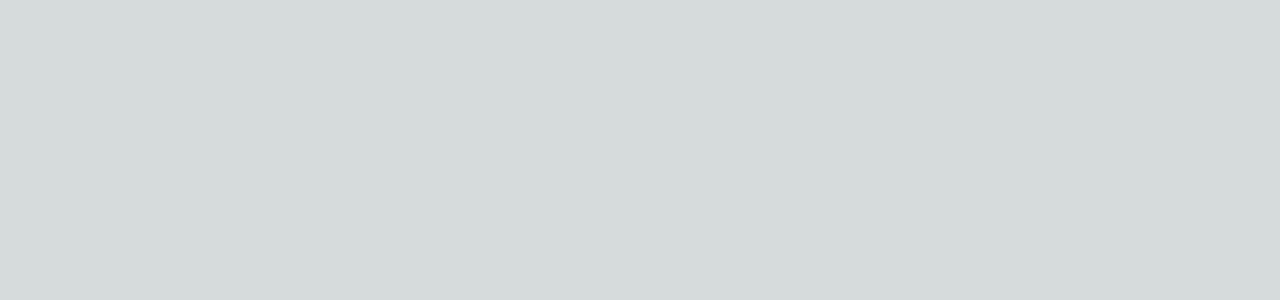
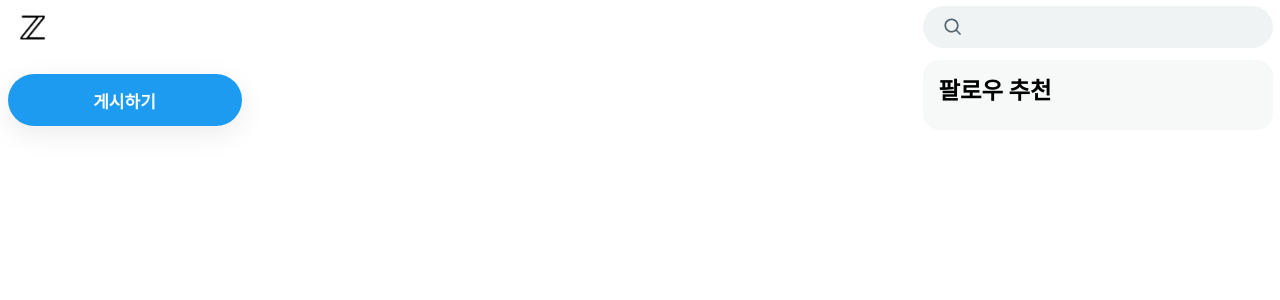
Before and after one commit to jinoo0306/Next-React-Query-SNS-, a Next.js app: page /search in a window 1280 px wide. Shown: the top 300 px of the page. Built offline with nearby package versions, Linux system fonts and the light colour scheme.

Commit message:
session : ch2 레이아웃 클론하기

```diff
--- /dev/null
+++ b/src/app/(afterLogin)/layout.module.css
@@ -0,0 +1,134 @@
+.container {
+  display: flex;
+  align-items: stretch;
+  background-color: white;
+}
+
+.leftSectionWrapper {
+  display: flex;
+  align-items: flex-end;
+  flex-direction: column;
+  flex-grow: 1;
+}
+
+.leftSection {
+  width: 275px;
+  height: 100dvh;
+}
+
+.leftSectionFixed {
+  position: fixed;
+  width: inherit;
+  height: 100dvh;
+  display: flex;
+  flex-direction: column;
+}
+
+.leftSectionFixed nav {
+  flex: 1;
+}
+.leftSectionFixed nav li {
+  list-style-type: none;
+}
+
+.logo {
+  display: inline-block;
+  height: 56px;
+  margin-top: 2px;
+}
+
+.logoPill {
+  width: 50px;
+  height: 50px;
+  border-radius: 50%;
+  display: flex;
+  justify-content: center;
+  align-items: center;
+}
+.logoPill:hover {
+  background-color: rgba(15, 20, 25, 0.1);
+}
+
+.postButton {
+  margin: 16px 0;
+  display: flex;
+  justify-content: center;
+  align-items: center;
+  height: 52px;
+  box-shadow: rgba(0, 0, 0, 0.08) 0px 8px 28px;
+  background-color: rgb(29, 155, 240);
+  width: 234px;
+  border: none;
+  color: rgb(255, 255, 255);
+  font-weight: 700;
+  font-size: 17px;
+  border-radius: 26px;
+}
+
+.postButton:hover {
+  background-color: rgb(26, 140, 216);
+}
+
+.rightSectionWrapper {
+  display: flex;
+  align-items: flex-start;
+  height: 100dvh;
+  flex-direction: column;
+  flex-grow: 1;
+}
+
+.rightSectionInner {
+  height: 100%;
+  width: 990px;
+  display: flex;
+  justify-content: space-between;
+}
+
+.main {
+  width: 600px;
+  height: 200dvh;
+  /* background-color: aliceblue; */
+}
+
+.rightSection {
+  width: 350px;
+  height: 100%;
+}
+
+.search {
+  position: fixed;
+  height: 42px;
+  width: inherit;
+  border-radius: 21px;
+  background-color: rgb(239, 243, 244);
+  margin-top: 6px;
+  margin-bottom: 12px;
+  display: flex;
+  align-items: center;
+}
+
+.search svg {
+  margin-left: 20px;
+  fill: rgb(83, 100, 113);
+}
+
+.search input {
+  outline: none;
+  background-color: inherit;
+  border: none;
+  padding: 12px;
+  margin-left: 5px;
+  font-size: 15px;
+}
+
+.followRecommend {
+  font-size: 20px;
+  font-weight: bold;
+  background-color: rgb(247, 249, 249);
+  border-radius: 16px;
+  margin: 12px 0;
+  padding: 12px 16px;
+}
+.followRecommend h3 {
+  padding-bottom: 12px;
+}
--- a/src/app/(afterLogin)/layout.tsx
+++ b/src/app/(afterLogin)/layout.tsx
@@ -1,5 +1,56 @@
-function layout({ children }: { children: React.ReactNode }) {
-  return <div>{children}</div>;
+import { layoutProps } from "@src/types/props";
+import style from "./layout.module.css";
+import Link from "next/link";
+import Image from "next/image";
+import ZLogo from "@/public/zlogo.png";
+
+function Layout({ children }: layoutProps) {
+  return (
+    <div className={style.container}>
+      <header className={style.leftSectionWrapper}>
+        <section className={style.leftSection}>
+          <div className={style.leftSectionFixed}>
+            <Link className={style.logo} href="/home">
+              <div className={style.logoPill}>
+                <Image src={ZLogo} alt="z.com로고" width={40} height={40} />
+              </div>
+            </Link>
+            <nav>
+              <ul>{/* <NavMenu /> */}</ul>
+              <Link href="/compose/tweet" className={style.postButton}>
+                게시하기
+              </Link>
+            </nav>
+            {/* <LogoutButton /> */}
+          </div>
+        </section>
+      </header>
+      <div className={style.rightSectionWrapper}>
+        <div className={style.rightSectionInner}>
+          <main className={style.main}>{children}</main>
+          <section className={style.rightSection}>
+            <div style={{ marginBottom: 60, width: "inherit" }}>
+              <form className={style.search}>
+                <svg width={20} viewBox="0 0 24 24" aria-hidden="true">
+                  <g>
+                    <path d="M10.25 3.75c-3.59 0-6.5 2.91-6.5 6.5s2.91 6.5 6.5 6.5c1.795 0 3.419-.726 4.596-1.904 1.178-1.177 1.904-2.801 1.904-4.596 0-3.59-2.91-6.5-6.5-6.5zm-8.5 6.5c0-4.694 3.806-8.5 8.5-8.5s8.5 3.806 8.5 8.5c0 1.986-.682 3.815-1.824 5.262l4.781 4.781-1.414 1.414-4.781-4.781c-1.447 1.142-3.276 1.824-5.262 1.824-4.694 0-8.5-3.806-8.5-8.5z"></path>
+                  </g>
+                </svg>
+                <input type="search" />
+              </form>
+            </div>
+            {/* <TrendSection /> */}
+            <div className={style.followRecommend}>
+              <h3>팔로우 추천</h3>
+              {/* <FollowRecommend />
+              <FollowRecommend />
+              <FollowRecommend /> */}
+            </div>
+          </section>
+        </div>
+      </div>
+    </div>
+  );
 }
 
-export default layout;
+export default Layout;
--- a/src/app/(beforeLogin)/_components/LoginModal.tsx
+++ b/src/app/(beforeLogin)/_components/LoginModal.tsx
@@ -11,7 +11,6 @@
   const onClickClose = () => {};
 
   const onChangeId = () => {};
-
   const onChangePassword = () => {};
 
   return (
```
